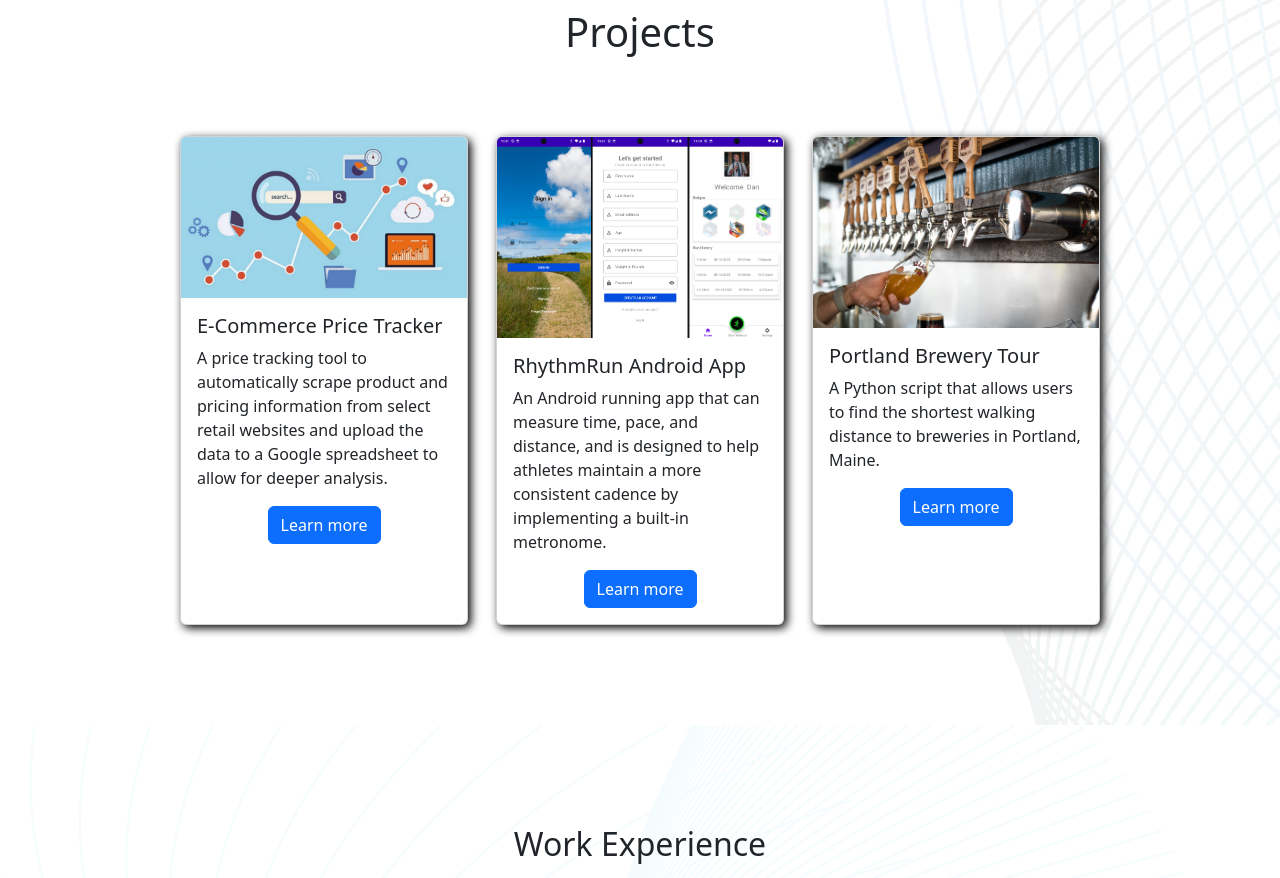
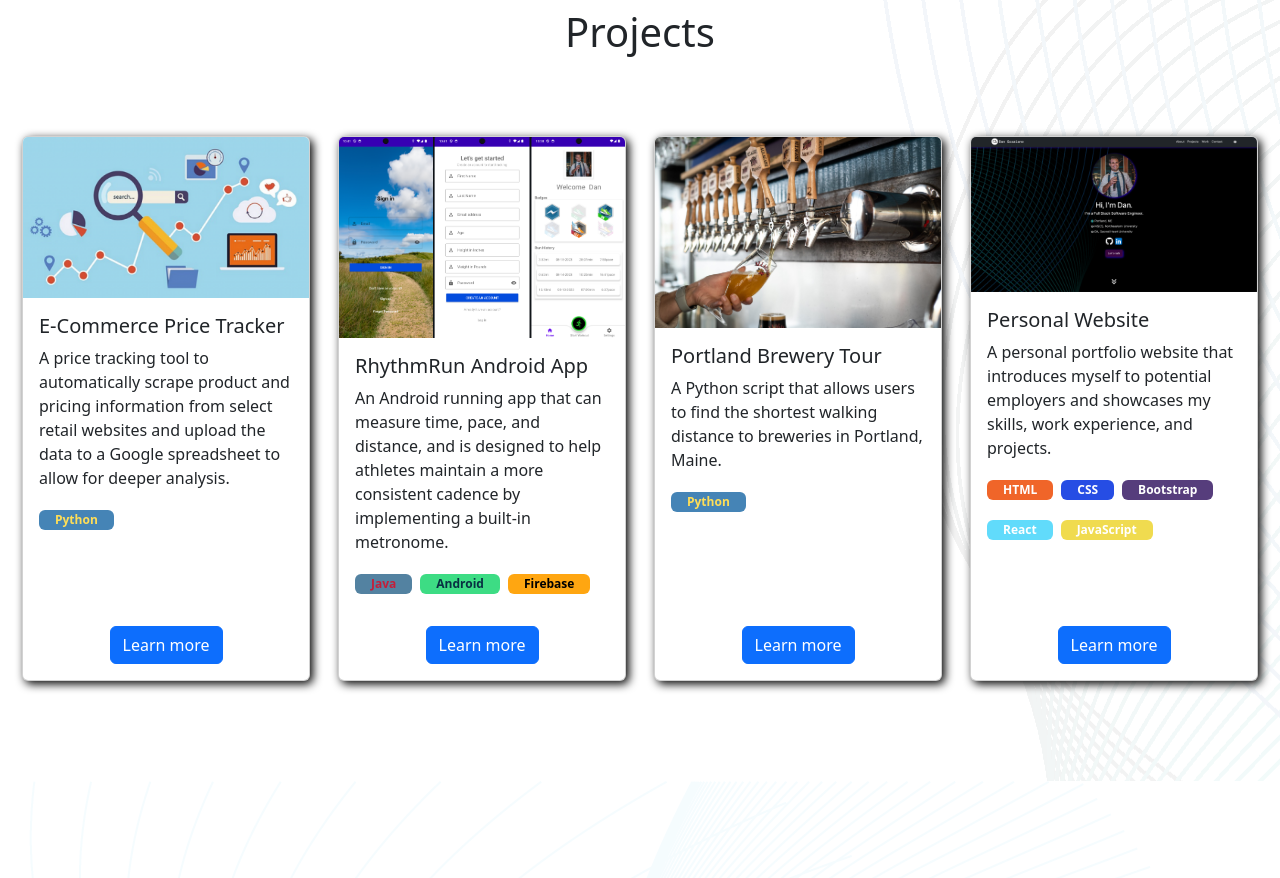
Before and after one commit to DanGraziano/PersonalWebsite, a React (Create React App) app: page / in a window 1280 px wide. Shown: the part 1460-2338 px from the top of the page. Built offline with nearby package versions, Linux system fonts and the light colour scheme.

Commit message:
Add website to projects and add tech stack badges

```diff
--- a/src/components/projects/Projects.css
+++ b/src/components/projects/Projects.css
@@ -22,3 +22,12 @@
 .dark-theme .project-card {
   box-shadow: 3px 3px 10px rgb(42, 6, 205);
 }
+
+.flex-grow {
+  display: flex;
+  flex-direction: column;
+}
+
+.button-wrapper {
+  margin-top: auto;
+}
--- a/src/components/projects/Projects.jsx
+++ b/src/components/projects/Projects.jsx
@@ -27,11 +27,28 @@ export default function Projects({ darkMode }) {
                     <Col xs={12} sm={6} lg={3} className="d-flex justify-content-center">
                         <Card style={{ width: '18rem' }} className="project-card">
                             <Card.Img variant="top" src={project.imageUrl} />
-                            <Card.Body>
+                            <Card.Body className="flex-grow">
                                 <Card.Title>{project.title}</Card.Title>
                                 <Card.Text>{project.description}</Card.Text>
-                                <div className="text-center">
-                                    <a href="https://github.com/DanGraziano" className ="learn-more-btn" ><Button variant="primary">Learn more</Button></a>
+                                <p>
+                                {project.technologies.map((tech, index) => (
+                                    <p
+                                        key={index}
+                                        className="badge px-3 py-1 me-2"
+                                        style={{
+                                            background: tech.backCol,
+                                            color: tech.textCol,
+                                        }}
+                                        >
+                                    {tech.name}
+                                    </p>
+                                ))}
+                            </p>
+
+                                <div className="button-wrapper text-center">
+                                    <a href={project.link} className ="learn-more-button">
+                                        <Button variant="primary">Learn more</Button>
+                                    </a>
                                 </div>
                             </Card.Body>
                         </Card>
--- a/src/data.js
+++ b/src/data.js
@@ -6,6 +6,7 @@ import Placeholder from './assets/holder.svg';
 import RhythmRun from './assets/RhythmRun.png';
 import pricetracker from './/assets/pricetracker.png';
 import portland_brewery from './assets/portland_brewery.jpg';
+import website from './assets/website-image.png';
 
 export const technologies = {
     html: {
@@ -200,4 +201,18 @@ export const projectsData = [
           technologies.python,
         ]
     },
+
+    {
+      title: "Personal Website",
+      description: "A personal portfolio website that introduces myself to potential employers and showcases my skills, work experience, and projects.",
+      imageUrl: website,
+      link: "https://github.com/DanGraziano/PersonalWebsite",
+      technologies: [
+        technologies.html,
+        technologies.css,
+        technologies.bootstrap,
+        technologies.react,
+        technologies.javascript,
+      ]
+  },
 ];
```
Also changed, not shown: src/assets/website-image.png (added).
